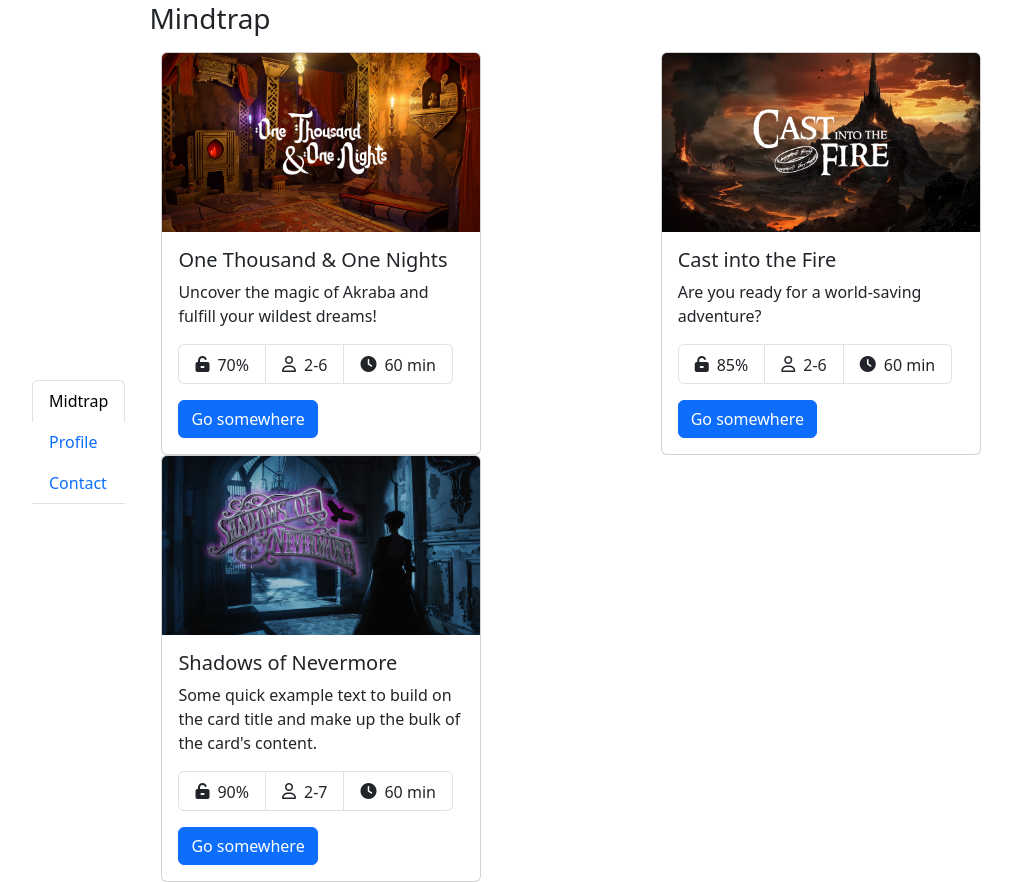
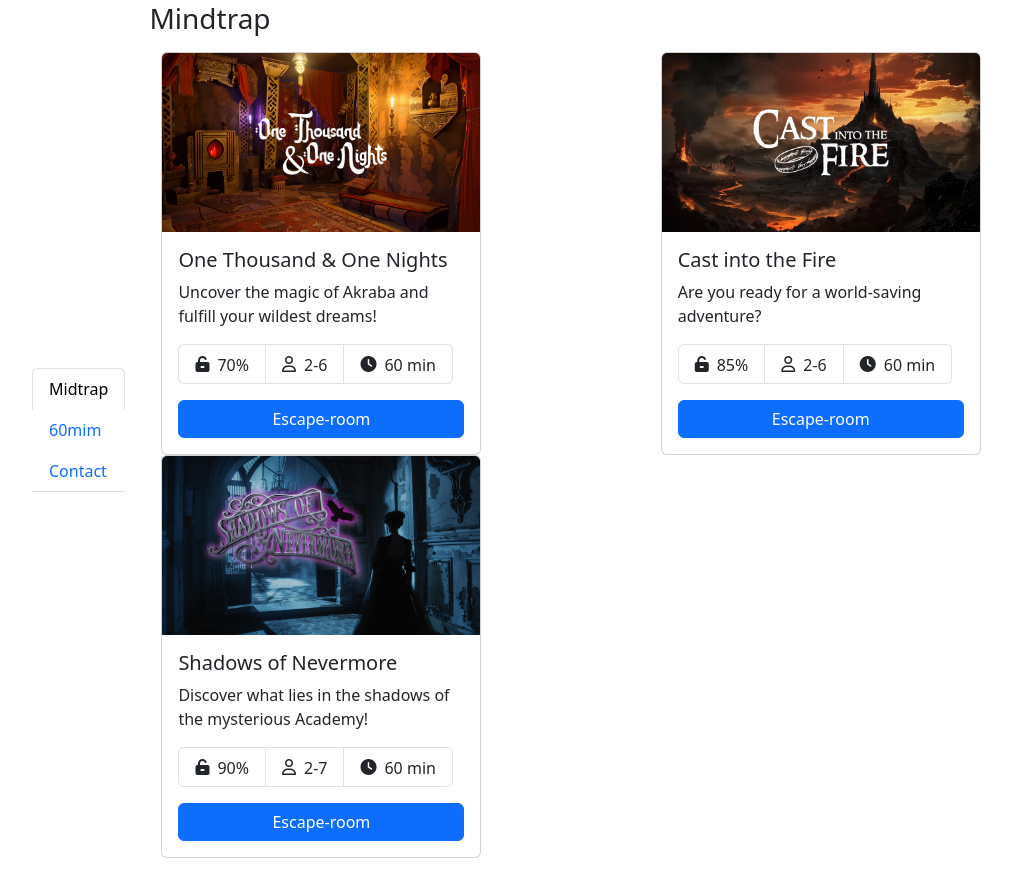
Before and after one commit to Jim-Daoulas/escape-rooms, a PHP site: page / in a window 1280 px wide. Shown: the part 108-990 px from the top of the page, without its empty margins (50-1062 px from the left). After the commit the page ends 966 px from the top, so only its background shows below. Run offline with PHP 8.4, Linux system fonts and the light colour scheme; some libraries are stand-ins or nearby versions.

Commit message:
add 60min

```diff
--- a/index.html
+++ b/index.html
@@ -15,12 +15,13 @@
                     <button class="nav-link active" id="home-tab" data-bs-toggle="tab" data-bs-target="#home" type="button" role="tab" aria-controls="home" aria-selected="true">Midtrap</button>
                 </li>
                 <li class="nav-item" role="presentation">
-                    <button class="nav-link" id="profile-tab" data-bs-toggle="tab" data-bs-target="#profile" type="button" role="tab" aria-controls="profile" aria-selected="false">Profile</button>
+                    <button class="nav-link" id="profile-tab" data-bs-toggle="tab" data-bs-target="#profile" type="button" role="tab" aria-controls="profile" aria-selected="false">60mim</button>
                 </li>
                 <li class="nav-item" role="presentation">
                     <button class="nav-link" id="contact-tab" data-bs-toggle="tab" data-bs-target="#contact" type="button" role="tab" aria-controls="contact" aria-selected="false">Contact</button>
                 </li>
             </ul>
+            <!-- Start of Mindtrap Escape room-->
             <div class="tab-content" id="myTabContent">
                 <div class="tab-pane fade show active" id="home" role="tabpanel" aria-labelledby="home-tab">
                     <h3 class="mb-3">Mindtrap</h3>
@@ -46,7 +47,7 @@
                                 <p class="m-auto">60 min</p>
                             </li>
                           </ul>
-                          <a href="https://aristotelous.themindtrap.com/one-thousand-one-nights/?lang=en" class="btn btn-primary">Go somewhere</a>
+                          <a href="https://aristotelous.themindtrap.com/one-thousand-one-nights/?lang=en" class="btn btn-primary d-flex justify-content-center">Escape-room</a>
                         </div>
                       </div>
                           </div>
@@ -70,7 +71,7 @@
                                 <p class="m-auto">60 min</p>
                             </li>
                           </ul>
-                          <a href="https://aristotelous.themindtrap.com/cast-into-the-fire/?lang=en" class="btn btn-primary">Go somewhere</a>
+                          <a href="https://aristotelous.themindtrap.com/cast-into-the-fire/?lang=en" class="btn btn-primary d-flex justify-content-center">Escape-room</a>
                         </div>
                       </div>
                           </div>
@@ -79,7 +80,7 @@
                         <img src="images\mindtrap/shadows-of-nevermore-logo-color-aristotelous.jpg" class="card-img-top" alt="...">
                         <div class="card-body">
                           <h5 class="card-title">Shadows of Nevermore</h5>
-                          <p class="card-text">Some quick example text to build on the card title and make up the bulk of the card's content.</p>
+                          <p class="card-text">Discover what lies in the shadows of the mysterious Academy!</p>
                           <ul class="list-group list-group-horizontal mb-3" style="height: 40px;">
                             <li class="list-group-item d-flex align-items-center gap-2">
                               <i class="fa-solid fa-unlock-keyhole"></i>
@@ -94,17 +95,96 @@
                                 <p class="m-auto">60 min</p>
                             </li>
                           </ul>
-                          <a href="https://aristotelous.themindtrap.com/shadows-of-nevermore/?lang=en" class="btn btn-primary">Go somewhere</a>
+                          <a href="https://aristotelous.themindtrap.com/shadows-of-nevermore/?lang=en" class="btn btn-primary d-flex justify-content-center">Escape-room</a>
                         </div>
                       </div>
                           </div>
                         </div>
                       </div>
                 </div>
+                <!-- End of Mindtrap Escape room-->
+                <!-- Start of 60min Escape room-->
                 <div class="tab-pane fade" id="profile" role="tabpanel" aria-labelledby="profile-tab">
-                    <h3 class="mb-3">User Profile</h3>
-                    <p>Here you can find information about your profile and account settings.</p>
+                    <h3 class="mb-3">60min Escape room</h3>
+                    <div class="container">
+                        <div class="row">
+                          <div class="col">
+                          <div class="card" style="width: 20rem;">
+                        <img src="images/60min/pain.png" class="card-img-top" alt="...">
+                        <div class="card-body">
+                          <h5 class="card-title">Art of pain</h5>
+                          <p class="card-text">Ταύγετος 2023 μ.Χ. Ένα εγκαταλελειμμένο σπίτι, παραδίπλα, συντρίμμια ενός ιερού χώρου, μια υπόγεια καταπακτή και εσείς...</p>
+                          <ul class="list-group list-group-horizontal mb-3" style="height: 40px;">
+                            <li class="list-group-item d-flex align-items-center gap-2">
+                              <i class="fa-solid fa-unlock-keyhole"></i>
+                                <p class="m-auto">16+</p>
+                            </li>
+                            <li class="list-group-item d-flex align-items-center gap-2">
+                                <i class="fa-regular fa-user"></i>
+                                <p class="m-auto">3-7</p>
+                            </li>
+                            <li class="list-group-item d-flex align-items-center gap-2">
+                              <i class="fa-solid fa-clock"></i>
+                                <p class="m-auto">100 min</p>
+                            </li>
+                          </ul>
+                          <a href="https://www.60min.gr/dwmatio/art-of-pain-v2l8" class="btn btn-primary d-flex justify-content-center">Escape-room</a>
+                        </div>
+                      </div>
+                          </div>
+                          <div class="col">
+                          <div class="card" style="width: 20rem;">
+                        <img src="images/60min/sdfdssfdssd-3.png" class="card-img-top" alt="...">
+                        <div class="card-body">
+                          <h5 class="card-title">ILLUMINATI</h5>
+                          <p class="card-text">Πόλη του Βατικανού , 2023 μ.Χ
+                            Πίσω από την επιφανειακή ιστορία της έδρας της Καθολικής Εκκλησίας, κρύβεται μια ιστορία που γνωρίζουν λίγοι και εκλεκτοί.</p>
+                          <ul class="list-group list-group-horizontal mb-3" style="height: 40px;">
+                            <li class="list-group-item d-flex align-items-center gap-2">
+                              <i class="fa-solid fa-unlock-keyhole"></i>
+                                <p class="m-auto">85%</p>
+                            </li>
+                            <li class="list-group-item d-flex align-items-center gap-2">
+                                <i class="fa-regular fa-user"></i>
+                                <p class="m-auto">2-5</p>
+                            </li>
+                            <li class="list-group-item d-flex align-items-center gap-2">
+                              <i class="fa-solid fa-clock"></i>
+                                <p class="m-auto">70 min</p>
+                            </li>
+                          </ul>
+                          <a href="https://www.60min.gr/dwmatio/illuminati-35fu" class="btn btn-primary d-flex justify-content-center">Escape-room</a>
+                        </div>
+                      </div>
+                          </div>
+                          <div class="col">
+                          <div class="card" style="width: 20rem;">
+                        <img src="images/60min/sfaga.png" class="card-img-top" alt="...">
+                        <div class="card-body">
+                          <h5 class="card-title">THE LOST TEMPLE</h5>
+                          <p class="card-text">Πληροφορείστε για την ύπαρξη ενός ναού ξεχασμένου από τους ανθρώπους, γεμάτο με θησαυρούς και σπουδαία μυστικά.</p>
+                          <ul class="list-group list-group-horizontal mb-3" style="height: 40px;">
+                            <li class="list-group-item d-flex align-items-center gap-2">
+                              <i class="fa-solid fa-unlock-keyhole"></i>
+                                <p class="m-auto">90%</p>
+                            </li>
+                            <li class="list-group-item d-flex align-items-center gap-2">
+                                <i class="fa-regular fa-user"></i>
+                                <p class="m-auto">3-6</p>
+                            </li>
+                            <li class="list-group-item d-flex align-items-center gap-2">
+                              <i class="fa-solid fa-clock"></i>
+                                <p class="m-auto">75 min</p>
+                            </li>
+                          </ul>
+                          <a href="https://aristotelous.themindtrap.com/shadows-of-nevermore/?lang=en" class="btn btn-primary d-flex justify-content-center">Escape-room</a>
+                        </div>
+                      </div>
+                          </div>
+                        </div>
+                      </div>
                 </div>
+                <!-- End of 60min Escape room-->
                 <div class="tab-pane fade" id="contact" role="tabpanel" aria-labelledby="contact-tab">
                     <h3 class="mb-3">Contact Us</h3>
                     <p>Get in touch with us for any inquiries or support you may need.</p>
--- a/style.css
+++ b/style.css
@@ -2,8 +2,3 @@
 {
     width: 15% !important;
 }
-.d-flex
-{
-    flex-wrap: nowrap !important;
-    justify-content: space-around !important;
-}
```
Also changed, not shown: images/60min/pain.png (added), images/60min/sdfdssfdssd-3.png (added), images/60min/sfaga.png (added).
